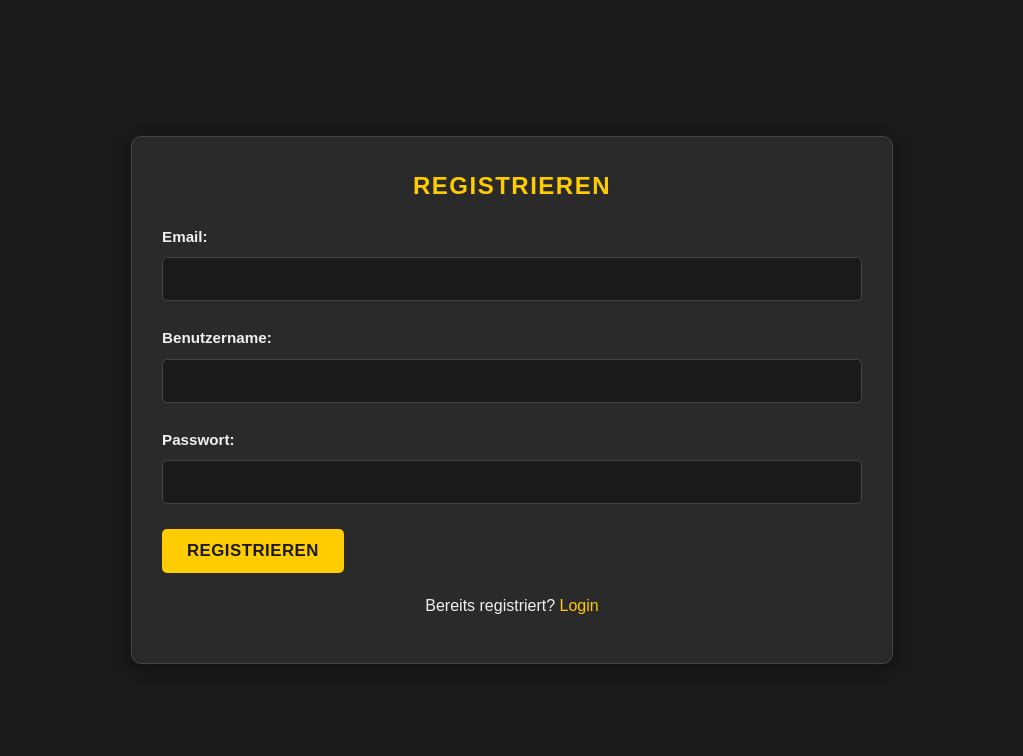
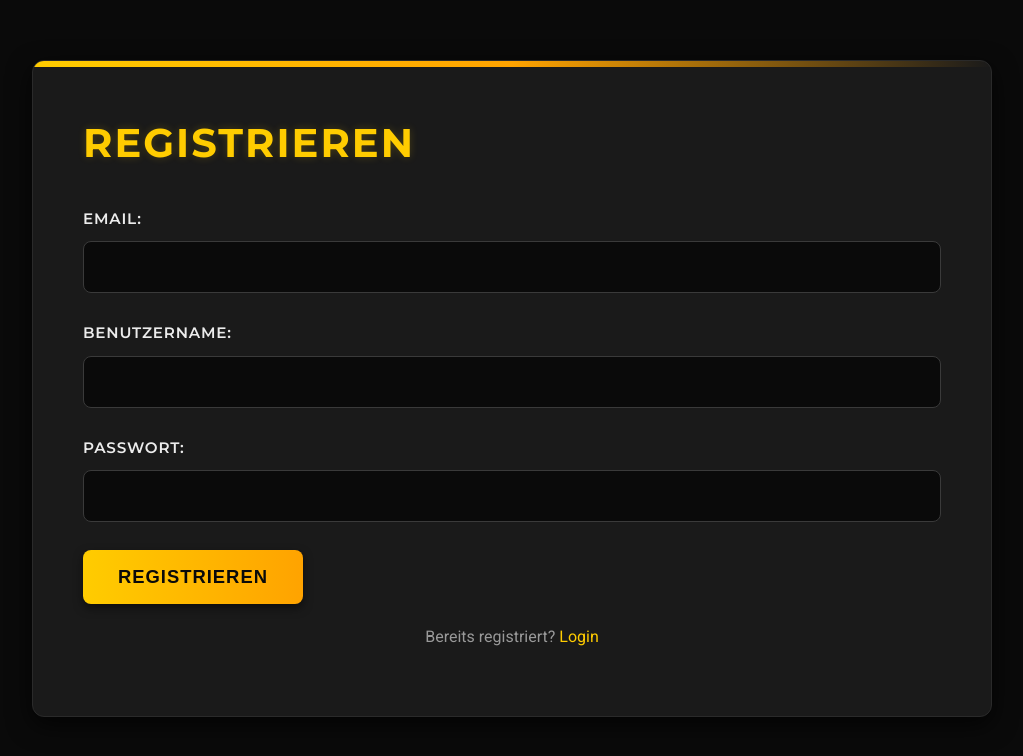
Before and after one commit to Esco63/rfv, a Next.js app: page /register in a window 1280 px wide. Shown: the top 756 px of the page, without its empty margins (128-1151 px from the left). Built offline with nearby package versions, Linux system fonts and the light colour scheme; no server answers.

Commit message:
Final final

```diff
--- a/src/app/globals.css
+++ b/src/app/globals.css
@@ -1,83 +1,155 @@
-/* src/app/globals.css - RockfordV Schwarz & Gold Theme - Optimiert */
+/* src/app/globals.css - RockfordV Schwarz & Gold Theme - Ultimatives Profi-Design */
+
+@import url('https://fonts.googleapis.com/css2?family=Montserrat:wght@300;400;600;700&family=Roboto:wght@300;400;700&display=swap');
 
 :root {
-  /* Farbvariablen für einfaches Anpassen */
-  --color-primary-dark: #1a1a1a;   /* Sehr dunkles Schwarz / Anthrazit */
-  --color-secondary-dark: #2a2a2a; /* Etwas helleres Schwarz für Elemente */
-  --color-text-light: #f0f0f0;    /* Helles Grau für Text */
-  --color-accent-gold: #ffcc00;   /* Kräftiges Gold */
-  --color-accent-gold-hover: #e6b800; /* Dunkleres Gold für Hover-Effekte */
-  --color-border-dark: #444;      /* Dunkler Rand */
-  --color-error: #dc3545;         /* Rot für Fehlermeldungen */
-  --color-error-bg: #4a1c21;      /* Dunkler Rot-Hintergrund */
-  --color-success: #28a745;       /* Grün für Erfolgsmeldungen */
-  --color-success-bg: #1c4a22;    /* Dunkler Grün-Hintergrund */
-  --color-info: #007bff;          /* Blau für allgemeine Infos/Links */
-  --color-info-hover: #0056b3;
-  --color-pending-status: #8a6d00; /* Spezifisches Gold/Braun für "Pending" */
-  --color-completed-status: #0d0d0d; /* Dunkler für "Completed" */
+  /* Farbvariablen */
+  --color-primary-bg: #0a0a0a;     /* Tiefes Schwarz für den Body-Hintergrund */
+  --color-card-bg: #1a1a1a;        /* Etwas helleres Schwarz für Karten/Container */
+  --color-section-bg: #141414;     /* Noch dunkler für Sektionshintergrund */
+  --color-border-dark: #2a2a2a;    /* Dunkle Rahmen */
+  --color-border-accent: #3a3a3a;  /* Akzentuiertere Rahmen */
+  --color-text-light: #ececec;    /* Sehr helles Grau für Haupttext */
+  --color-text-muted: #999999;     /* Gedämpftes Grau für Sekundärtext */
+  --color-gold-main: #ffcc00;      /* Primäres Gold */
+  --color-gold-hover: #e0b300;     /* Dunkleres Gold für Hover */
+  --color-gold-gradient-start: #ffcc00;
+  --color-gold-gradient-end: #ffa300; /* Orange-lastigeres Gold für Verläufe */
+  --color-button-secondary-hover: #333333; /* Hover für sekundäre Buttons */
+
+  /* Statusfarben */
+  --status-pending: #b8860b;      /* Gold/Bronze für Pending */
+  --status-approved: #28a745;     /* Helles Grün für Approved */
+  --status-completed: #4a4a4a;    /* Dunkles Grau für Completed */
+  --status-rejected: #dc3545;     /* Rot für Rejected (falls implementiert) */
+
+  /* Schatteneffekte */
+  --shadow-sm: 0 1px 3px rgba(0,0,0,0.3);
+  --shadow-md: 0 4px 10px rgba(0,0,0,0.5);
+  --shadow-lg: 0 8px 25px rgba(0,0,0,0.7);
+
+  /* Übergangszeiten */
+  --transition-fast: 0.2s ease-out;
+  --transition-medium: 0.3s ease-out;
+  --transition-slow: 0.4s ease-out;
+
+  /* Radius */
+  --border-radius-sm: 4px;
+  --border-radius-md: 8px;
+  --border-radius-lg: 12px;
+}
+
+/* Globales Reset und Basistypen */
+* {
+  box-sizing: border-box;
+  margin: 0;
+  padding: 0;
+}
+
+html {
+  scroll-behavior: smooth;
 }
 
 body {
-  font-family: 'Arial', sans-serif;
-  margin: 0;
-  padding: 0;
-  background-color: var(--color-primary-dark);
+  font-family: 'Roboto', sans-serif; /* Hauptschriftart für Body */
+  background-color: var(--color-primary-bg);
   color: var(--color-text-light);
   line-height: 1.6;
   min-height: 100vh;
   display: flex;
   justify-content: center;
-  align-items: center;
-  /* Optional: Hintergrundbild, falls du eines hinzufügen möchtest. */
-  /* Du müsstest eine Datei namens rockford_background.png im public-Ordner deines Projekts ablegen. */
-  /* background-image: url('/rockford_background.png'); */
+  align-items: flex-start; /* Oben ausgerichtet, damit Scrollen bei viel Inhalt funktioniert */
+  padding: 20px;
+  overflow-x: hidden; /* Verhindert horizontale Scrollbalken */
+}
+
+/* Optional: Hintergrundbild, wenn vorhanden */
+/* body {
+  background-image: url('/rockford_background.png');
   background-size: cover;
   background-position: center;
   background-attachment: fixed;
+  background-repeat: no-repeat;
+} */
+
+h1, h2, h3, h4, h5, h6 {
+  font-family: 'Montserrat', sans-serif; /* Akzentschriftart für Überschriften */
+  color: var(--color-gold-main);
+  text-transform: uppercase;
+  letter-spacing: 2px; /* Mehr Spacing für Präsenz */
+  font-weight: 700;
+  margin-bottom: 0.8em; /* Etwas angepassterer Abstand */
+  text-shadow: 0 0 8px rgba(255, 204, 0, 0.2); /* Dezenter Gold-Leuchteffekt */
 }
 
-h1, h2, h3, h4, h5, h6 {
-  color: var(--color-accent-gold);
-  margin-top: 0;
-  margin-bottom: 20px;
-  text-transform: uppercase;
-  letter-spacing: 1.5px;
+h1 { font-size: 3.2em; }
+h2 { font-size: 2.5em; }
+h3 { font-size: 1.8em; }
+h4 { font-size: 1.4em; }
+
+p {
+  font-size: 1em;
+  color: var(--color-text-muted); /* Gedämpfterer Text für Absätze */
+  margin-bottom: 1em;
 }
 
-p {
-  color: var(--color-text-light);
-  margin-bottom: 15px;
+strong {
+  color: var(--color-text-light); /* Fette Texte bleiben hell */
 }
 
-/* Allgemeine Container für Seiteninhalte */
+/* Allgemeine Container-Stile */
 .container {
-  max-width: 700px;
-  width: 90%;
+  width: 100%;
+  max-width: 960px; /* Noch breiter für professionellen Look */
   margin: 40px auto;
-  padding: 30px;
+  padding: 50px; /* Mehr Innenabstand */
+  background-color: var(--color-card-bg);
+  border-radius: var(--border-radius-lg);
+  box-shadow: var(--shadow-lg);
+  position: relative;
+  overflow: hidden;
   border: 1px solid var(--color-border-dark);
-  border-radius: 10px;
-  background-color: var(--color-secondary-dark);
-  box-shadow: 0 4px 15px rgba(0,0,0,0.4);
-  text-align: center; /* Standardzentrierung, kann in spezifischen Containern überschrieben werden */
+  animation: fadeIn var(--transition-slow) forwards; /* Sanfter Fade-In */
 }
+
+/* Goldene Akzentlinie oben am Container */
+.container::before {
+  content: '';
+  position: absolute;
+  top: 0;
+  left: 0;
+  width: 100%;
+  height: 6px; /* Deutlicher */
+  background: linear-gradient(to right, var(--color-gold-gradient-start), var(--color-gold-gradient-end), transparent);
+  border-top-left-radius: var(--border-radius-lg);
+  border-top-right-radius: var(--border-radius-lg);
+}
+
+/* Animation für Fade-In */
+@keyframes fadeIn {
+  from { opacity: 0; transform: translateY(20px); }
+  to { opacity: 1; transform: translateY(0); }
+}
+
 
 /* Formular-Elemente */
 form {
-  text-align: left; /* Formularinhalte linksbündig */
+  text-align: left;
 }
 
 form div {
-  margin-bottom: 20px;
+  margin-bottom: 28px; /* Mehr Abstand */
 }
 
 label {
+  font-family: 'Montserrat', sans-serif;
   display: block;
-  margin-bottom: 8px;
-  font-weight: bold;
+  margin-bottom: 10px;
+  font-weight: 600; /* Kräftiger */
   color: var(--color-text-light);
   font-size: 0.95em;
+  letter-spacing: 0.8px;
+  text-transform: uppercase;
 }
 
 input[type="email"],
@@ -87,15 +159,13 @@ input[type="number"],
 textarea,
 select {
   width: 100%;
-  padding: 12px 15px;
-  margin-bottom: 5px;
-  border: 1px solid var(--color-border-dark);
-  border-radius: 5px;
-  box-sizing: border-box;
-  font-size: 1em;
-  background-color: var(--color-primary-dark);
+  padding: 15px 20px; /* Mehr Padding */
+  border: 1px solid var(--color-border-accent); /* Etwas akzentuierterer Rand */
+  border-radius: var(--border-radius-md);
+  background-color: var(--color-primary-bg); /* Dunklerer Input-Hintergrund */
   color: var(--color-text-light);
-  transition: border-color 0.2s ease, box-shadow 0.2s ease;
+  font-size: 1.05em;
+  transition: border-color var(--transition-fast), box-shadow var(--transition-fast);
 }
 
 input[type="email"]:focus,
@@ -104,249 +174,304 @@ input[type="text"]:focus,
 input[type="number"]:focus,
 textarea:focus,
 select:focus {
-  border-color: var(--color-accent-gold);
-  box-shadow: 0 0 0 2px rgba(255, 204, 0, 0.3);
+  border-color: var(--color-gold-main);
+  box-shadow: 0 0 0 4px rgba(255, 204, 0, 0.3); /* Deutlicherer Goldschatten */
   outline: none;
 }
 
-/* Spezieller Stil für Dateiupload-Input */
+/* Dateiupload-Input */
 input[type="file"] {
-  padding: 10px;
-  border: 1px dashed var(--color-border-dark);
-  background-color: var(--color-primary-dark);
-  color: var(--color-text-light);
+  padding: 15px;
+  border: 2px dashed var(--color-border-accent); /* Deutlicher gestrichelt */
+  border-radius: var(--border-radius-md);
+  background-color: var(--color-primary-bg);
   cursor: pointer;
 }
 input[type="file"]::file-selector-button {
-  background-color: var(--color-accent-gold);
-  color: var(--color-primary-dark);
+  background: linear-gradient(to right, var(--color-gold-gradient-start), var(--color-gold-gradient-end));
+  color: var(--color-primary-bg); /* Dunkler Text auf Gold-Button */
   border: none;
-  padding: 8px 15px;
-  border-radius: 4px;
+  padding: 10px 20px;
+  border-radius: var(--border-radius-sm);
   cursor: pointer;
   margin-right: 15px;
-  transition: background-color 0.2s ease;
+  transition: opacity var(--transition-fast), transform 0.1s ease;
+  font-weight: 600;
+  text-transform: uppercase;
+  letter-spacing: 0.5px;
+  box-shadow: var(--shadow-sm);
 }
 input[type="file"]::file-selector-button:hover {
-  background-color: var(--color-accent-gold-hover);
+  opacity: 0.9;
+  transform: translateY(-1px);
 }
 
 
 /* Buttons */
 button {
-  background-color: var(--color-accent-gold);
-  color: var(--color-primary-dark);
-  padding: 12px 25px;
+  background: linear-gradient(to right, var(--color-gold-gradient-start), var(--color-gold-gradient-end));
+  color: var(--color-primary-bg);
+  padding: 16px 35px; /* Größere Buttons */
   border: none;
-  border-radius: 5px;
+  border-radius: var(--border-radius-md);
   cursor: pointer;
-  font-size: 1.05em;
-  font-weight: bold;
+  font-size: 1.15em; /* Größerer Font */
+  font-weight: 700; /* Kräftiger */
   text-transform: uppercase;
-  letter-spacing: 0.5px;
-  transition: background-color 0.2s ease, transform 0.1s ease;
-  margin-right: 10px; /* Abstand zwischen Buttons */
+  letter-spacing: 1px;
+  transition: all var(--transition-medium);
+  margin-right: 18px; /* Mehr Abstand */
+  box-shadow: var(--shadow-md);
+  flex-shrink: 0; /* Verhindert Schrumpfen in Flex-Containern */
 }
 
 button:hover {
-  background-color: var(--color-accent-gold-hover);
-  transform: translateY(-2px);
+  opacity: 0.9; /* Leichter Opacity-Effekt */
+  transform: translateY(-4px); /* Deutlicherer Hoch-Effekt */
+  box-shadow: var(--shadow-lg);
 }
 
 button:disabled {
-  background-color: var(--color-border-dark);
-  color: var(--color-text-light);
+  background: var(--color-border-dark); /* Gedämpfter bei Disabled */
+  color: var(--color-text-muted);
   cursor: not-allowed;
   transform: none;
+  box-shadow: none;
+  opacity: 0.8;
 }
 
 /* Sekundärer Button-Stil (z.B. für "Abbrechen") */
 button[type="button"] {
   background-color: var(--color-secondary-dark);
-  color: var(--color-accent-gold);
-  border: 1px solid var(--color-accent-gold);
+  color: var(--color-gold-main);
+  border: 1px solid var(--color-gold-main);
+  box-shadow: var(--shadow-sm);
 }
 
 button[type="button"]:hover {
-  background-color: var(--color-border-dark);
-  color: var(--color-accent-gold-hover);
+  background-color: var(--color-button-secondary-hover);
+  color: var(--color-gold-hover);
   transform: translateY(-2px);
+  box-shadow: var(--shadow-md);
 }
 
 
 /* Nachrichten (Fehler/Erfolg) */
+.error-message, .success-message {
+  padding: 18px;
+  border-radius: var(--border-radius-md);
+  margin-top: 25px;
+  margin-bottom: 30px;
+  font-size: 1.05em;
+  font-weight: 600;
+  text-align: center;
+  box-shadow: var(--shadow-md);
+}
 .error-message {
   color: var(--color-error);
   background-color: var(--color-error-bg);
   border: 1px solid var(--color-error);
-  padding: 12px;
-  border-radius: 5px;
-  margin-top: 15px;
-  margin-bottom: 20px;
-  font-size: 0.9em;
-  text-align: center;
 }
-
 .success-message {
   color: var(--color-success);
   background-color: var(--color-success-bg);
   border: 1px solid var(--color-success);
-  padding: 12px;
-  border-radius: 5px;
-  margin-top: 15px;
-  margin-bottom: 20px;
-  font-size: 0.9em;
-  text-align: center;
 }
 
 /* Links */
 a {
-  color: var(--color-accent-gold);
+  color: var(--color-gold-main);
   text-decoration: none;
-  transition: color 0.2s ease;
+  transition: color var(--transition-fast), text-decoration var(--transition-fast);
 }
 
 a:hover {
-  color: var(--color-accent-gold-hover);
+  color: var(--color-gold-hover);
   text-decoration: underline;
 }
 
-/* Navigation (generisch für alle Nav-Balken) */
+/* Generische Navigation (für alle Nav-Balken oben auf Seiten) */
 nav {
-  margin-bottom: 30px;
-  padding-bottom: 15px;
-  border-bottom: 1px solid var(--color-border-dark);
-  text-align: left; /* Standard für Navigation, kann spezifisch überschrieben werden */
+  margin-bottom: 40px;
+  padding-bottom: 20px;
+  border-bottom: 1px solid var(--color-border-subtle);
+  text-align: left;
 }
 
 nav a {
-  margin-right: 25px;
-  font-size: 1.1em;
-  font-weight: bold;
+  font-family: 'Montserrat', sans-serif;
+  margin-right: 35px; /* Mehr Abstand */
+  font-size: 1.2em; /* Größer */
+  font-weight: 600;
   text-transform: uppercase;
+  letter-spacing: 1.2px;
+  transition: all var(--transition-fast);
 }
-
 nav a:last-child {
   margin-right: 0;
+}
+nav a:hover {
+    color: var(--color-gold-hover);
+    text-decoration: none; /* Kein Unterstrich bei Hover auf Navigation */
+    transform: translateY(-2px);
 }
 
 
 /* Dashboard spezifische Stile */
 .dashboard-container {
+  padding: 60px; /* Noch mehr Innenabstand für Luxus-Gefühl */
   text-align: center;
-  padding: 40px;
 }
 
 .dashboard-title {
-  font-size: 2.5em;
-  margin-bottom: 10px;
+  font-size: 3.8em; /* Massiver Titel */
+  margin-bottom: 20px;
+  letter-spacing: 3px;
+  line-height: 1.1;
+  text-shadow: 0 0 15px rgba(255, 204, 0, 0.4); /* Stärkerer Leuchteffekt */
 }
 
 .welcome-message {
-  font-size: 1.1em;
+  font-size: 1.3em;
   color: var(--color-text-light);
-  margin-bottom: 30px;
+  margin-bottom: 50px; /* Mehr Abstand */
+  font-weight: 400;
 }
 
 .admin-status {
-  font-size: 1.1em;
-  color: var(--color-accent-gold);
+  font-size: 1.3em;
+  color: var(--color-gold-main);
   font-weight: bold;
-  margin-top: -15px;
-  margin-bottom: 30px;
+  margin-top: -25px; /* Noch näher am Titel */
+  margin-bottom: 50px;
   text-transform: uppercase;
+  letter-spacing: 1.5px;
+  text-shadow: 0 0 8px rgba(255, 204, 0, 0.3);
+}
+
+.dashboard-sections-wrapper {
+  display: flex;
+  flex-wrap: wrap;
+  gap: 40px; /* Größerer Abstand zwischen Sektionen */
+  justify-content: center;
+  align-items: stretch; /* Sektionen gleiche Höhe haben lassen */
+  margin-top: 40px;
 }
 
 .dashboard-section {
-  background-color: var(--color-primary-dark);
-  border: 1px solid var(--color-border-dark);
-  border-radius: 8px;
-  padding: 25px;
-  margin-bottom: 30px;
-  box-shadow: 0 2px 10px rgba(0,0,0,0.3);
+  flex: 1;
+  min-width: 320px; /* Etwas größere Mindestbreite */
+  max-width: 48%; /* Bleibt bei 2 Spalten auf breiten Bildschirmen */
+  background-color: var(--color-section-bg); /* Dunkler als Haupt-Container */
+  border: 1px solid var(--color-border-strong);
+  border-radius: var(--border-radius-lg);
+  padding: 35px; /* Mehr Padding */
+  box-shadow: var(--shadow-strong); /* Stärkerer Schatten */
+  position: relative;
+  overflow: hidden;
+  transition: transform var(--transition-medium), box-shadow var(--transition-medium);
+  display: flex; /* Für interne Ausrichtung */
+  flex-direction: column;
+}
+
+.dashboard-section:hover {
+    transform: translateY(-7px); /* Deutlicherer Schwebeeffekt */
+    box-shadow: 0 12px 30px rgba(0,0,0,0.8); /* Noch stärkerer Schatten beim Hover */
+}
+
+.dashboard-section::before {
+  height: 4px; /* Dünne Goldlinie oben */
+  background: linear-gradient(to right, var(--color-gold-main), var(--color-gold-hover), transparent);
 }
 
 .dashboard-section h3 {
-  color: var(--color-accent-gold);
-  margin-bottom: 25px;
-  font-size: 1.6em;
-  border-bottom: 1px solid var(--color-border-dark);
-  padding-bottom: 15px;
+  color: var(--color-gold-main);
+  margin-bottom: 30px; /* Mehr Abstand zum Inhalt */
+  font-size: 2em; /* Größerer Sektions-Titel */
+  border-bottom: 1px solid var(--color-border-subtle);
+  padding-bottom: 18px;
+  letter-spacing: 1.5px;
 }
 
 .dashboard-nav {
   display: flex;
-  flex-wrap: wrap;
-  justify-content: center;
-  gap: 20px;
+  flex-direction: column; /* Links untereinander */
+  gap: 20px; /* Abstand zwischen Links */
+  margin-top: auto; /* Push links zum unteren Rand der Sektion, wenn nötig */
 }
 
 .nav-item {
-  background-color: var(--color-secondary-dark);
-  color: var(--color-accent-gold);
-  padding: 15px 30px;
-  border: 1px solid var(--color-accent-gold);
-  border-radius: 8px;
+  background-color: var(--color-primary-bg); /* Dunklerer Hintergrund für Nav-Items */
+  color: var(--color-gold-main);
+  padding: 18px 30px;
+  border: 1px solid var(--color-gold-main);
+  border-radius: var(--border-radius-md);
   text-decoration: none;
-  font-weight: bold;
-  transition: background-color 0.2s ease, color 0.2s ease, transform 0.1s ease;
-  flex-basis: 280px;
-  max-width: 100%;
+  font-weight: 600;
+  transition: all var(--transition-medium);
   display: flex;
   justify-content: center;
   align-items: center;
-  text-transform: uppercase; /* Auch hier, passt zum Rest */
+  text-transform: uppercase;
+  letter-spacing: 0.6px;
+  box-shadow: var(--shadow-sm);
 }
 
 .nav-item:hover {
-  background-color: var(--color-accent-gold);
-  color: var(--color-primary-dark);
+  background: linear-gradient(to right, var(--color-gold-gradient-start), var(--color-gold-gradient-end));
+  color: var(--color-primary-bg);
   text-decoration: none;
-  transform: translateY(-3px);
+  transform: scale(1.02); /* Leichter Vergrößerungseffekt */
+  box-shadow: var(--shadow-md);
 }
 
 .admin-section {
-  border-color: var(--color-accent-gold);
-  background-color: var(--color-completed-status); /* Noch dunklerer Hintergrund für Admin */
+  border-color: var(--color-gold-hover); /* Goldener Rand für Admin-Bereich */
+  background-color: #0c0c0c; /* Noch dunklerer, fast schwarzer Hintergrund für Admin */
+}
+.admin-section::before {
+    background: linear-gradient(to right, var(--color-gold-hover), var(--color-gold-gradient-start), transparent);
 }
 
 .admin-nav-item {
-  border-color: var(--color-accent-gold-hover);
+  border-color: var(--color-gold-hover);
 }
 
 .dashboard-footer {
-  margin-top: 30px;
+  margin-top: 50px; /* Mehr Abstand zum Footer */
+  padding-top: 30px;
+  border-top: 1px solid var(--color-border-subtle);
 }
 
 /* Stile für Vorschlags-Anzeige (all & my proposals) */
 .proposals-grid {
   display: grid;
-  grid-template-columns: repeat(auto-fill, minmax(300px, 1fr));
-  gap: 30px;
-  margin-top: 30px;
+  grid-template-columns: repeat(auto-fill, minmax(350px, 1fr)); /* Größere Karten im Raster */
+  gap: 40px; /* Mehr Abstand */
+  margin-top: 40px;
   justify-content: center;
 }
 
 .proposal-card {
-  background-color: var(--color-secondary-dark);
-  border: 1px solid var(--color-border-dark);
-  border-radius: 10px;
+  background-color: var(--color-section-bg); /* Gleich wie Dashboard-Sektionen */
+  border: 1px solid var(--color-border-strong);
+  border-radius: var(--border-radius-lg);
   overflow: hidden;
-  box-shadow: 0 4px 12px rgba(0,0,0,0.3);
+  box-shadow: var(--shadow-medium);
   display: flex;
   flex-direction: column;
-  transition: transform 0.2s ease, box-shadow 0.2s ease;
+  transition: transform var(--transition-medium), box-shadow var(--transition-medium);
   text-align: left;
 }
 
 .proposal-card:hover {
-  transform: translateY(-5px);
-  box-shadow: 0 6px 20px rgba(0,0,0,0.5);
+  transform: translateY(-8px); /* Deutlicherer Hoch-Effekt */
+  box-shadow: var(--shadow-lg);
 }
 
 .proposal-image-wrapper {
   width: 100%;
-  height: 200px;
+  height: 240px; /* Noch höhere Bilder */
   overflow: hidden;
   position: relative;
 }
@@ -359,49 +484,57 @@ nav a:last-child {
 }
 
 .proposal-content {
-  padding: 20px;
+  padding: 30px; /* Mehr Padding */
+  display: flex;
+  flex-direction: column;
+  flex-grow: 1; /* Nimmt verfügbaren Platz ein */
 }
 
 .proposal-content h3 {
-  font-size: 1.4em;
-  margin-bottom: 10px;
-  color: var(--color-accent-gold);
-  border-bottom: none;
-  padding-bottom: 0;
-  text-transform: none;
+  font-size: 1.6em; /* Größer */
+  margin-bottom: 15px;
+  color: var(--color-gold-main);
+  text-transform: none; /* Keine Uppercase hier */
   letter-spacing: normal;
+  line-height: 1.2;
 }
 
 .proposal-content p {
-  font-size: 0.95em;
-  color: var(--color-text-light);
-  margin-bottom: 8px;
+  font-size: 1em;
+  color: var(--color-text-muted); /* Gedämpfterer Text */
+  margin-bottom: 12px;
+}
+
+.proposal-content p strong {
+    color: var(--color-gold-main); /* Label fett und golden */
+    font-weight: 600;
 }
 
 .proposal-status {
   font-weight: bold;
-  padding: 5px 10px;
-  border-radius: 5px;
+  padding: 10px 18px; /* Mehr Padding */
+  border-radius: var(--border-radius-sm);
   display: inline-block;
-  margin-top: 15px;
+  margin-top: 20px;
   text-transform: uppercase;
-  font-size: 0.8em;
-  letter-spacing: 0.5px;
+  font-size: 0.9em;
+  letter-spacing: 0.8px;
+  align-self: flex-start; /* Links ausrichten */
 }
 
 /* Statusfarben basierend auf CSS-Variablen */
 .status-pending {
-  background-color: var(--color-pending-status);
-  color: #fff;
+  background-color: var(--status-pending);
+  color: var(--color-primary-bg); /* Dunkler Text auf Pending */
 }
 
 .status-approved {
-  background-color: var(--color-success);
+  background-color: var(--status-approved);
   color: #fff;
 }
 
 .status-completed {
-  background-color: var(--color-completed-status);
+  background-color: var(--status-completed);
   color: var(--color-text-light);
   border: 1px solid var(--color-border-dark);
 }
```
Also changed, not shown: src/app/dashboard/page.tsx (+8 -7 lines).
